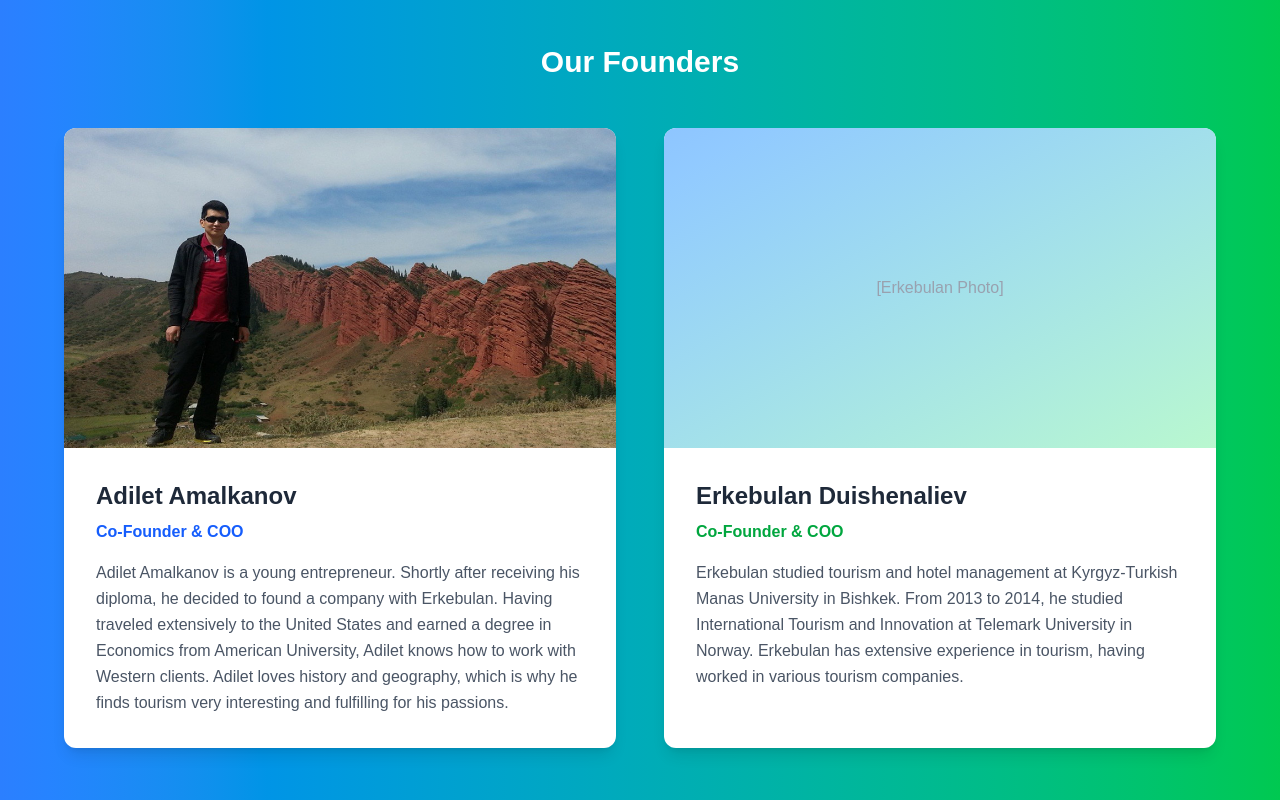
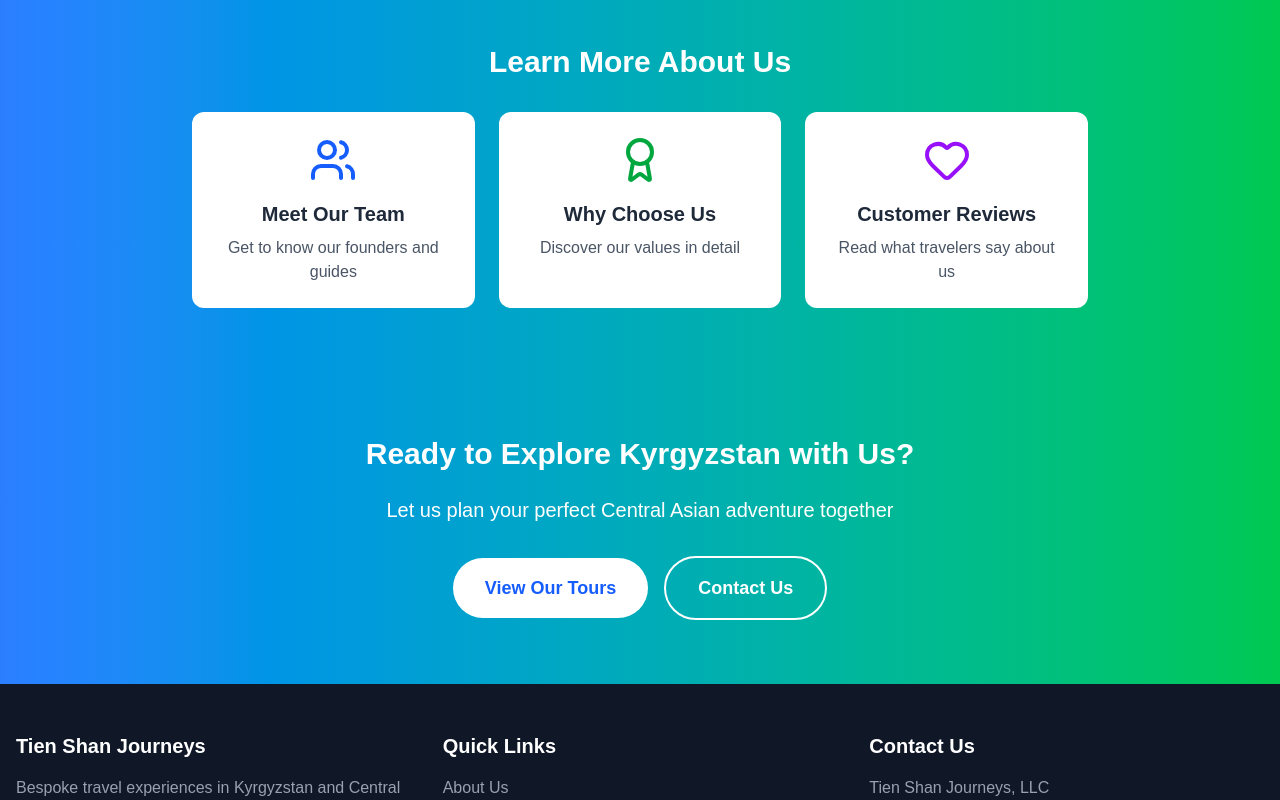
Before and after one commit to Erkebulan100/kyrgyzstan-ai-tourism-thesis, a Next.js app: page /about in a window 1280 px wide. Shown: the part 2040-2840 px from the top of the page. Built offline with nearby package versions, Linux system fonts and the light colour scheme.

Commit message:
Removed founders section

```diff
--- a/app/about/page.js
+++ b/app/about/page.js
@@ -128,56 +128,9 @@ export default function AboutPage() {
         </div>
       </section>
 
-      {/* Founders Section */}
-      <section className="py-16 px-4 bg-gradient-to-r from-blue-500 to-green-500">
-        <div className="max-w-6xl mx-auto">
-          <h2 className="text-3xl font-bold text-white mb-12 text-center">Our Founders</h2>
 
-          <div className="grid md:grid-cols-2 gap-12">
-            {/* Founder 1 - Adilet */}
-            <div className="bg-white rounded-xl shadow-lg overflow-hidden">
-              <div className="h-80 relative">
-                <Image
-                  src="/images/team/adilet-amalkanov.jpg"
-                  alt="Adilet Amalkanov - Co-Founder of Tienshan Journeys"
-                  fill
-                  className="object-cover"
-                />
-              </div>
-              <div className="p-8">
-                <h3 className="text-2xl font-bold text-gray-800 mb-2">Adilet Amalkanov</h3>
-                <p className="text-blue-600 font-semibold mb-4">Co-Founder & COO</p>
-                <p className="text-gray-600 leading-relaxed">
-                  Adilet Amalkanov is a young entrepreneur. Shortly after receiving his diploma, he decided
-                  to found a company with Erkebulan. Having traveled extensively to the United States and
-                  earned a degree in Economics from American University, Adilet knows how to work with
-                  Western clients. Adilet loves history and geography, which is why he finds tourism very
-                  interesting and fulfilling for his passions.
-                </p>
-              </div>
-            </div>
 
-            {/* Founder 2 - Erkebulan */}
-            <div className="bg-white rounded-xl shadow-lg overflow-hidden">
-              <div className="h-80 bg-gradient-to-br from-blue-300 to-green-200">
-                <div className="w-full h-full flex items-center justify-center text-gray-400">
-                  [Erkebulan Photo]
-                </div>
-              </div>
-              <div className="p-8">
-                <h3 className="text-2xl font-bold text-gray-800 mb-2">Erkebulan Duishenaliev</h3>
-                <p className="text-green-600 font-semibold mb-4">Co-Founder & COO</p>
-                <p className="text-gray-600 leading-relaxed">
-                  Erkebulan studied tourism and hotel management at Kyrgyz-Turkish Manas University in Bishkek.
-                  From 2013 to 2014, he studied International Tourism and Innovation at Telemark University
-                  in Norway. Erkebulan has extensive experience in tourism, having worked in various tourism
-                  companies.
-                </p>
-              </div>
-            </div>
-          </div>
-        </div>
-      </section>
+
 
       {/* Links to Sub-pages */}
       <section className="py-16 px-4 bg-gradient-to-r from-blue-500 to-green-500">
```
